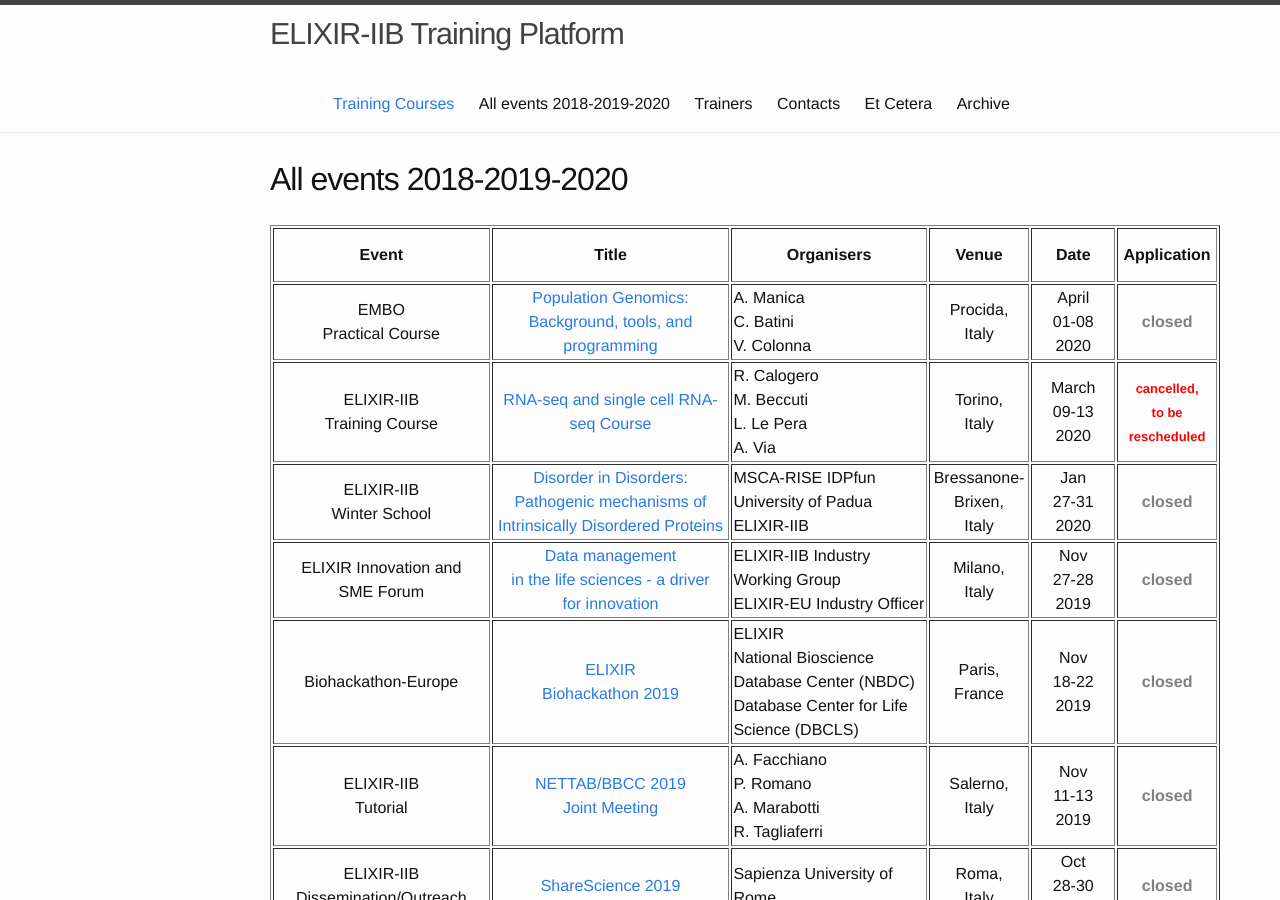
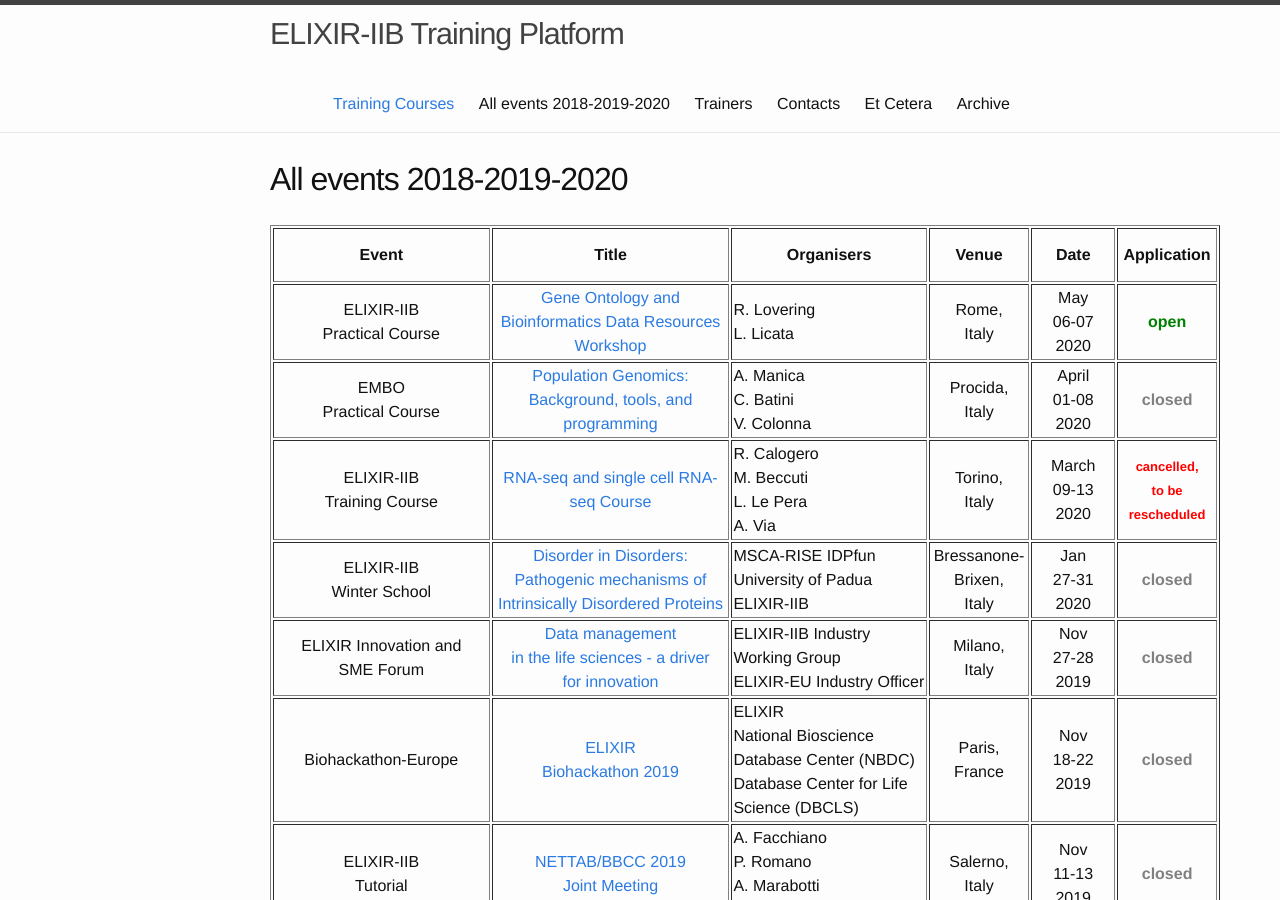
Before and after one commit to ELIXIR-IIB-training/website, a Jekyll site: the page built from _pages/01-all_events_18_19_20.md, in a window 1280 px wide and 900 px high. Built offline with Jekyll 4.4.1, drawn with Linux system fonts in a browser that asks for light colours.

Commit message:
Add GeneOntology workshop

```diff
--- a/_pages/01-all_events_18_19_20.md
+++ b/_pages/01-all_events_18_19_20.md
@@ -13,6 +13,15 @@ permalink: /all_events_2018_2019_2020/
    <td height="50" width="75" align="center"><b>Venue</b></td>
    <td height="50" width="75" align="center"><b>Date</b></td>
    <td height="50" width="90" align="center"><b>Application</b></td>
+</tr>
+<tr>
+<td height="50" align="center">ELIXIR-IIB<br>Practical Course</td>
+   <td height="50" width="220" align="center"><a href="https://elixir-iib-training.github.io/website/2020/05/06/GeneOntology_Rome-TorVergata.html">Gene Ontology and Bioinformatics Data Resources Workshop</a></td>
+   <td height="50" width="150">R. Lovering<br>L. Licata</td>
+   <!-- <td height="50" width="150"></td> -->
+   <td height="50" align="center">Rome,<br>Italy</td>
+   <td height="50" width="75" align="center">May<br>06-07<br>2020</td>
+   <td height="50" align="center"><font color="green"><b>open</b></font></td>
 </tr>
 <tr>
 <td height="50" align="center">EMBO<br>Practical Course</td>
```
